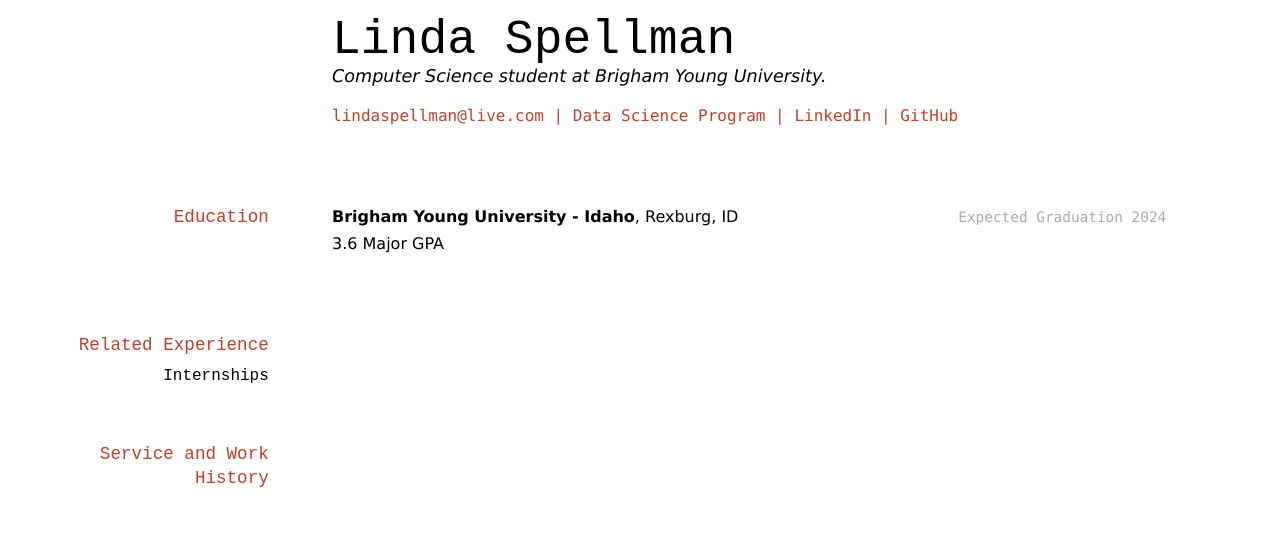
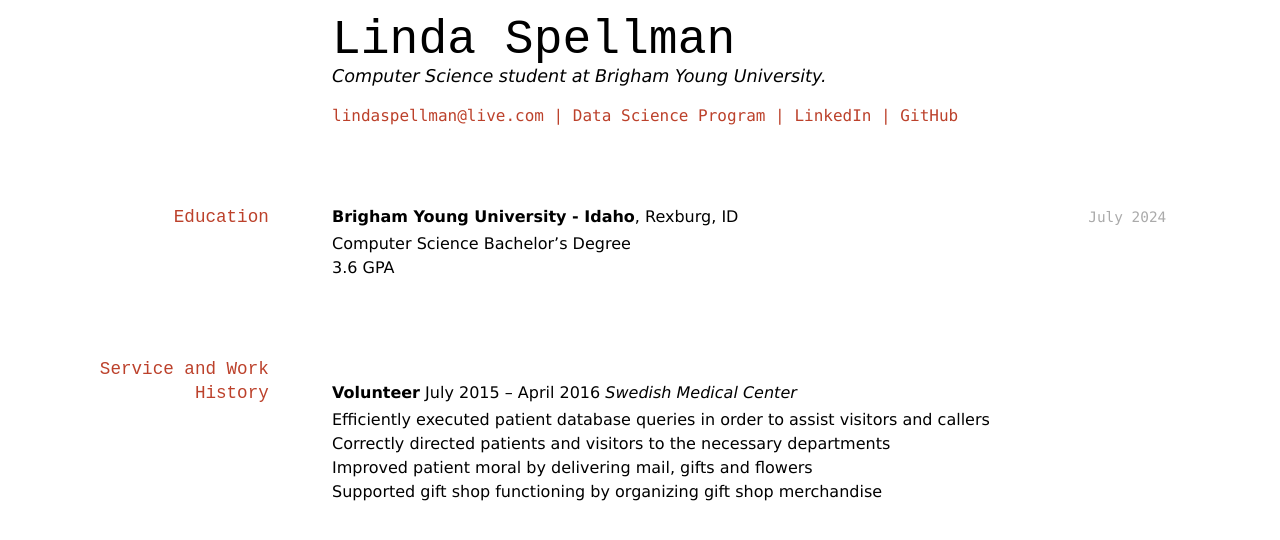
Before and after one commit to byuids-resumes/spellman_resume, a Jekyll site: the page built from docs/index.md, in a window 1280 px wide. Shown: the top 540 px of the page. Built offline with Jekyll 4.4.1, drawn with Linux system fonts in a browser that asks for light colours.

Commit message:
Update index.md

```diff
--- a/docs/index.md
+++ b/docs/index.md
@@ -16,21 +16,22 @@ Computer Science student at Brigham Young University.
 
 ## Education
 
-`Expected Graduation 2024`
-__Brigham Young University - Idaho__, Rexburg, ID
-
-- 3.6 Major GPA
-
-
-## Related Experience
-
-### Internships
-
+__Brigham Young University - Idaho__, Rexburg, ID       `July 2024`
+- Computer Science Bachelor's Degree
+- 3.6 GPA
 
 ## Service and Work History
 
 
 
+__Volunteer__                                      				            July 2015 – April 2016
+*Swedish Medical Center*
+- Efficiently executed patient database queries in order to assist visitors and callers
+- Correctly directed patients and visitors to the necessary departments
+- Improved patient moral by delivering mail, gifts and flowers
+- Supported gift shop functioning by organizing gift shop merchandise
+
+
 <!-- ### Footer
 
 Last updated: May 2013 -->
```
